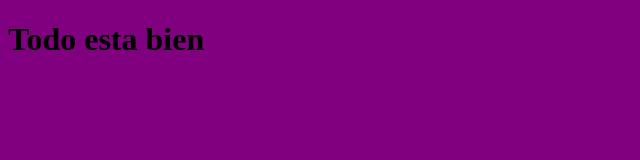
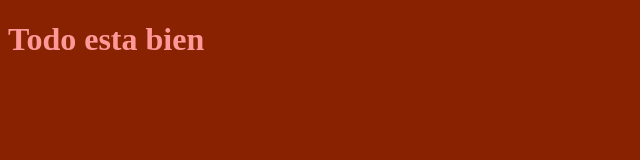
Before and after one commit to alf27048/sass-con-npm, a website: page sitio/index.html in a window 1280 px wide. Shown: the whole page, without its empty margins (0-640 px from the left). Drawn offline with nearby package versions, Linux system fonts and the light colour scheme; files that its build step writes are made by us from their sources.

Commit message:
Script de Sass

```diff
--- a/package.json
+++ b/package.json
@@ -4,7 +4,8 @@
   "description": "Estoy probando sass",
   "main": "index.js",
   "scripts": {
-    "test": "echo \"Error: no test specified\" && exit 1"
+    "dev": "node-sass -w sitio/SCSS -o sitio/CSS --source-map=true",
+    "prod": "node-sass sitio/SCSS -o sitio/CSS --output-style=compressed"
   },
   "repository": {
     "type": "git",
--- a/sitio/SCSS/estilos.scss
+++ b/sitio/SCSS/estilos.scss
@@ -1,3 +1,8 @@
+$naranja: #F99;
+$rojo: #820;
+
+
 body {
-    background-color: purple;
+    background-color: $rojo;
+    color: $naranja;
 }
```
Also changed, not shown: 1 other file.
